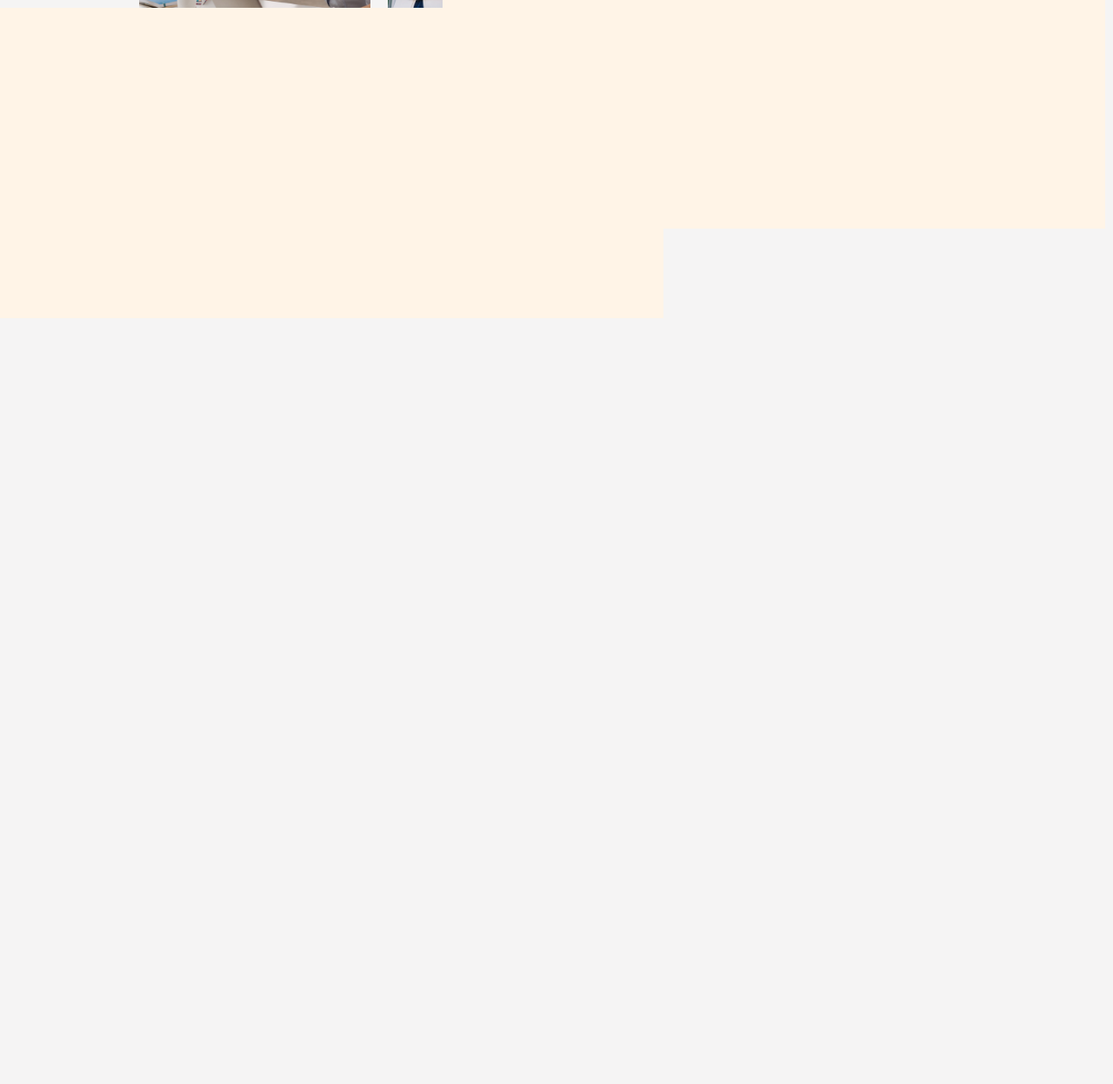
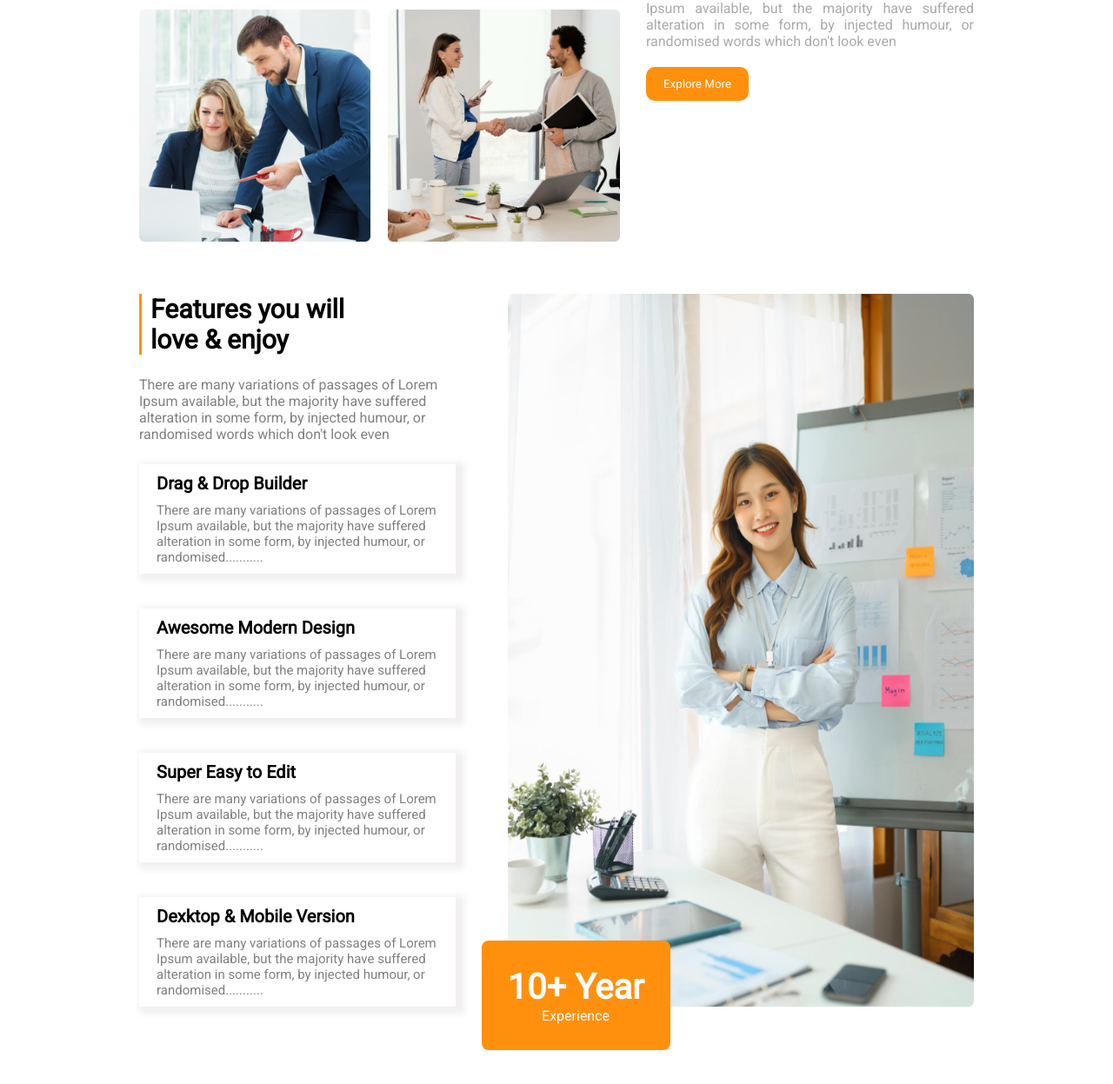
Before and after one commit to Sayemhaque/G3-Architects, a plain HTML site: page index.html in a window 1280 px wide. Shown: the part 1262-2509 px from the top of the page at 87% size. Before the commit the page ends 1628 px from the top, so only its background shows below. Drawn offline with Linux system fonts and the light colour scheme.

Commit message:
feature section two added

```diff
--- a/index.html
+++ b/index.html
@@ -45,6 +45,7 @@
 
     <!-- main section start -->
     <main>
+      <!-- feature section start -->
       <section class="feature-section">
         <div class="container">
           <div class="feature">
@@ -70,11 +71,75 @@
                 but the majority have suffered alteration in some form, by
                 injected humour, or randomised words which don't look even
               </p>
+
               <button class="banner-btn">Explore More</button>
             </div>
           </div>
+          <!-- lovey feature start -->
+          <section class="lovely-feature">
+            <div class="feature-two">
+              <div class="feature-info">
+                <h2 class="feture-title-two">
+                  Features you will <br />
+                  love & enjoy
+                </h2>
+                <p  class="feature-description-two"
+                  >There are many variations of passages of Lorem Ipsum
+                  available, but the majority have suffered alteration in some
+                  form, by injected humour, or randomised words which don't look
+                  even</
+                >
+
+                <div class="more-features">
+                  <div class="more-feature">
+                    <h5 class="more-feature-title">Drag & Drop Builder</h5>
+                    <p class="more-feature-description">
+                      There are many variations of passages of Lorem Ipsum
+                      available, but the majority have suffered alteration in
+                      some form, by injected humour, or randomised...........
+                    </p>
+                  </div>
+                  <div class="more-feature">
+                    <h5 class="more-feature-title">Awesome Modern Design</h5>
+                    <p class="more-feature-description">
+                      There are many variations of passages of Lorem Ipsum
+                      available, but the majority have suffered alteration in
+                      some form, by injected humour, or randomised...........
+                    </p>
+                  </div>
+                  <div class="more-feature">
+                    <h5 class="more-feature-title">Super Easy to Edit</h5>
+                    <p class="more-feature-description">
+                      There are many variations of passages of Lorem Ipsum
+                      available, but the majority have suffered alteration in
+                      some form, by injected humour, or randomised...........
+                    </p>
+                  </div>
+                  <div class="more-feature">
+                    <h5 class="more-feature-title">Dexktop & Mobile Version</h5>
+                    <p class="more-feature-description">
+                      There are many variations of passages of Lorem Ipsum
+                      available, but the majority have suffered alteration in
+                      some form, by injected humour, or randomised...........
+                    </p>
+                  </div>
+
+                </div>
+              </div>
+              <div class="feature-img">
+                <img src="./images/architect.png" alt="" />
+                <section class="experience">
+                  <p class="experience-title">10+ Year</p>
+                  <p class="experience-subtitle">Experience</p>
+            </section>
+              </div>
+
+            </div>
+          </section>
+          <!-- lovey feature ends -->
         </div>
       </section>
+      <!-- feature section ends -->
     </main>
     <!-- main section ends -->
   </body>
--- a/styles/style.css
+++ b/styles/style.css
@@ -1,11 +1,11 @@
-@import url("https://fonts.googleapis.com/css2?family=Poppins:wght@500&display=swap");
+@import url('https://fonts.googleapis.com/css2?family=Roboto&display=swap');
 
 * {
   margin: 0;
   padding: 0;
   list-style-type: none;
   text-decoration: none;
-  font-family: "Poppins", sans-serif;
+  font-family: 'Roboto', sans-serif;
 }
 
 
@@ -16,12 +16,7 @@
     width: 100%;
     height: 100%;
   }
-  body{
-    background-color: #f5f4f4;
-  }
-  hr{
-    border: 1px solid rgb(231, 229, 229);
-  }
+
 
   /*-----------------------------
          container style
@@ -118,10 +113,73 @@
 
  .feature-description{
     color: rgb(172, 169, 169);
-    font: 10px;
     margin-top: 10px;
+    text-align: justify;
  }
 
+ .lovely-feature{
+  padding: 60px 0;
+ }
+
+ .feature-two{
+  display: flex;
+  justify-content: space-between;
+  gap: 60px;
+ }
+
+ .feture-title-two{
+  font-size: 30px;
+  padding-left: 10px;
+  border-left: 3px solid #ff900e;
+ }
+
+ .feature-description-two{
+  margin: 25px 0;
+  color: gray;
+ }
+
+ .more-features{
+  display: flex;
+  flex-direction: column;
+  gap: 40px;
+ }
+ .more-feature{
+  background-color: #ffffff;
+  box-shadow: 5px 3px 8px 5px rgb(241, 239, 239);
+  padding: 10px 20px;
+ }
+
+ .more-feature-title{
+  font-size: 20px;
+  margin-bottom: 10px;
+  ;
+ }
+
+ .more-feature-description{
+  font-size: 15px;
+  color: gray;
+ }
+ .feature-img {
+  position:relative;
+ }
+ .experience{
+  padding: 30px;
+  background-color: #ff900e;
+  position: absolute;
+  left: -30px;
+  bottom: -50px;
+  border-radius: 8px;
+  text-align: center;
+ }
+
+ .experience-title{
+  color: white;
+  font-size: 40px;
+  font-weight: bold;
+ }
+ .experience-subtitle{
+  color: white;
+ }
   /* --------------------------
         Responsive styles
   ------------------------------*/
@@ -145,13 +203,19 @@
        flex-direction: column;
      }
      .feature-imgs{
-        grid-template-columns: repeat(2,1fr);
+        grid-template-columns: repeat(1,1fr);
         gap: 20px;
      }
      .feature-info{
         width: 100%;
         text-align: center;
      }
+     .feature-two{
+      flex-direction: column;
+     }
+     .feature-title{
+      font-size: 30px;
+   }
 }
 
 
@@ -170,4 +234,7 @@
          width: 100%;
          text-align: center;
       }
+      .feature-two{
+        flex-direction: column;
+       }
 }
```
